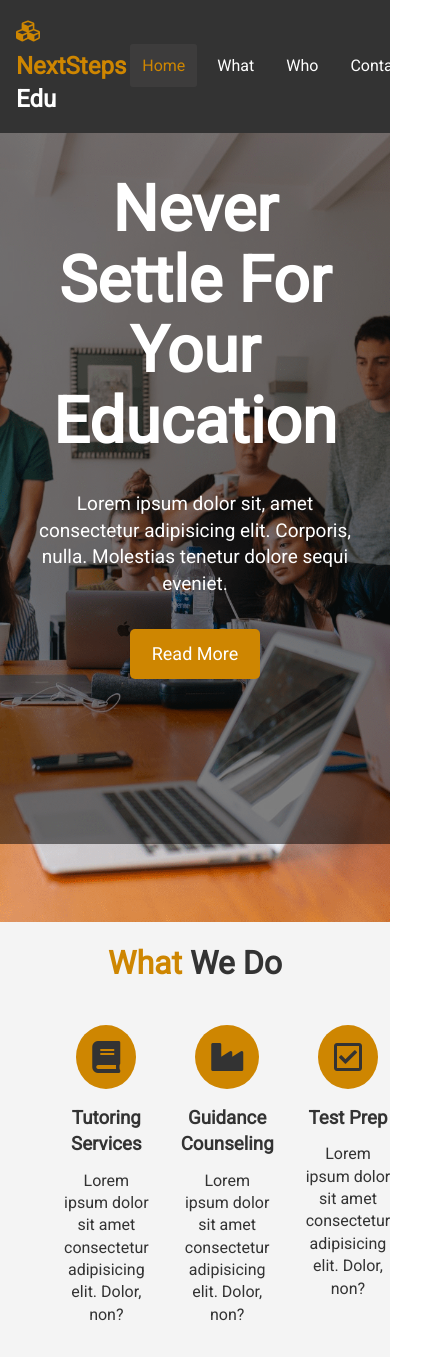
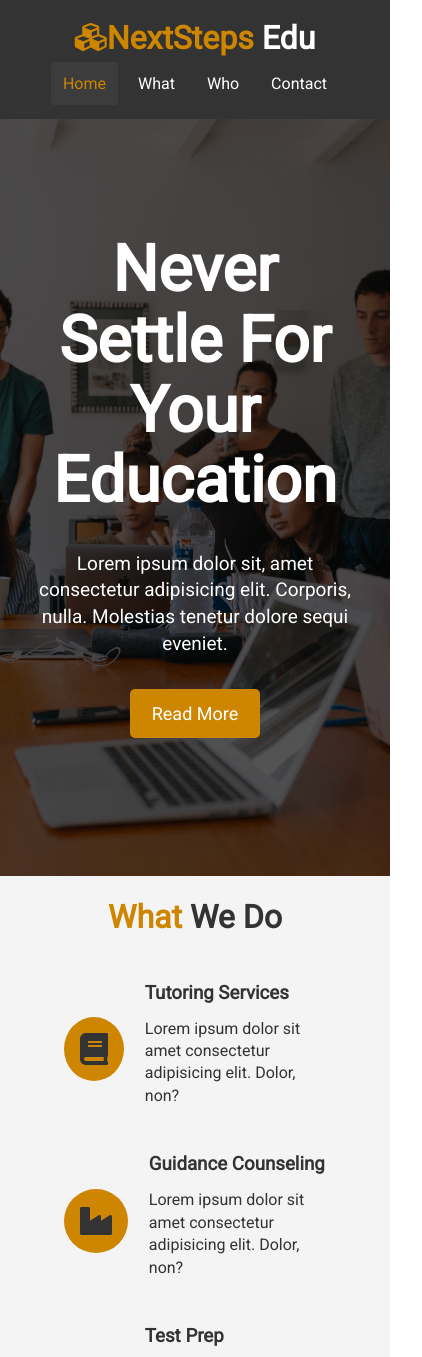
Before and after one commit to WillKoste/Portfolio-NextSteps-Edu, a plain HTML site: page index.html in a window 390 px wide. Shown: the top 1357 px of the page, 422 px wide, since content can reach past the window. Drawn offline with nearby package versions, Linux system fonts and the light colour scheme; some packages are replaced by stand-ins of ours.

Commit message:
Finishing Touches/ Mobile CSS

```diff
--- a/css/mobile.css
+++ b/css/mobile.css
@@ -0,0 +1,70 @@
+#what .items{
+  display: block;
+  padding: 1rem;
+}
+
+#what .items .item{
+  display: flex;
+  text-align: left;
+}
+
+#what .items .item i{
+  margin-right: 1.3rem;
+  align-self: center;
+  margin-bottom: 0;
+}
+
+@media(max-width: 500px){
+  #navbar{
+      flex-direction: column;
+      align-items: center;
+  }
+
+  #navbar .logo{
+      margin-bottom: .75rem;
+      text-align: center;
+  }
+
+  #navbar ul{
+      padding-bottom: .5rem;
+  }
+
+  #showcase .showcase-content{
+      top: 103px;
+      margin-top: -2rem;
+  }
+
+  #who{
+      display: block;
+  }
+
+  #who .who-img{
+      display: none;
+  }
+
+  #clients .items img{
+      width: 80%;
+  }
+
+  #clients .items div:last-child{
+      display: none;
+  }
+
+  #contact{
+      flex-direction: column;
+  }
+
+  #contact .map{
+      height: 80%;
+  }
+}
+
+@media(max-height: 568px){
+  .l-heading{
+      font-size: 3rem;
+  }
+
+  .lead{
+      font-size: 1rem;
+  }
+}
--- a/css/style.css
+++ b/css/style.css
@@ -137,6 +137,10 @@ p{
     padding: 1rem;
 }
 
+#navbar h1{
+    font-size: 2rem;
+}
+
 #navbar ul{
     display: flex;
     align-items: center;
@@ -170,6 +174,12 @@ p{
     width: 100%;
 }
 
+#showcase .showcase-overlay{
+    width: 100%;
+    height: 100%;
+    background: rgba(0,0,0,.67);
+}
+
 #showcase .showcase-content{
     display: flex;
     flex-direction: column;
@@ -178,14 +188,6 @@ p{
     text-align: center;
     height: 100%;
     padding: 0 32px;
-
-    /* Overlay */
-    position: absolute;
-    top: 0;
-    left: 0;
-    right: 0;
-    bottom: 0;
-    background: rgba(0,0,0,.5);
 }
 
 /* Section: What We Do */
--- a/css/widescreen.css
+++ b/css/widescreen.css
@@ -0,0 +1,16 @@
+#what .items .item{
+  display: flex;
+  text-align: left;
+}
+
+#what .items .item i{
+  margin-right: 1.3rem;
+  align-self: center;
+  margin-bottom: 0;
+  font-size: 42px;
+  padding: 1.5rem;
+}
+
+#contact .map{
+  flex: 2;
+}
--- a/index.html
+++ b/index.html
@@ -29,7 +29,8 @@
 
     <!-- Showcase/Header -->
     <header id="showcase">
-        <div class="showcase-content">
+        <div class="showcase-overlay">
+            <div class="showcase-content">
             <h1 class="l-heading">
                 Never Settle For Your Education
             </h1>
@@ -37,6 +38,7 @@
                 Lorem ipsum dolor sit, amet consectetur adipisicing elit. Corporis, nulla. Molestias tenetur dolore sequi eveniet.
             </p>
             <a href="#what" class="btn">Read More</a>
+        </div>
         </div>
     </header>
 
```
